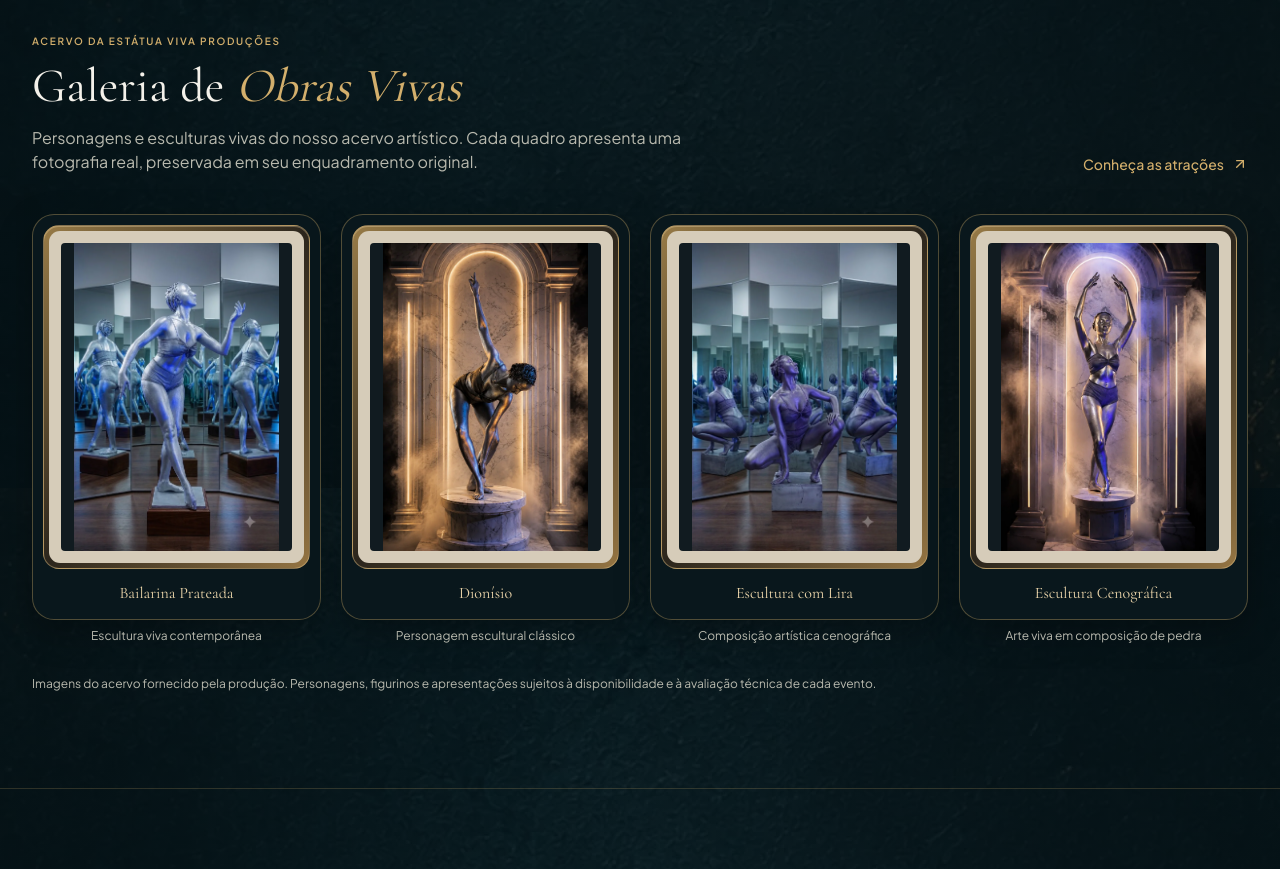
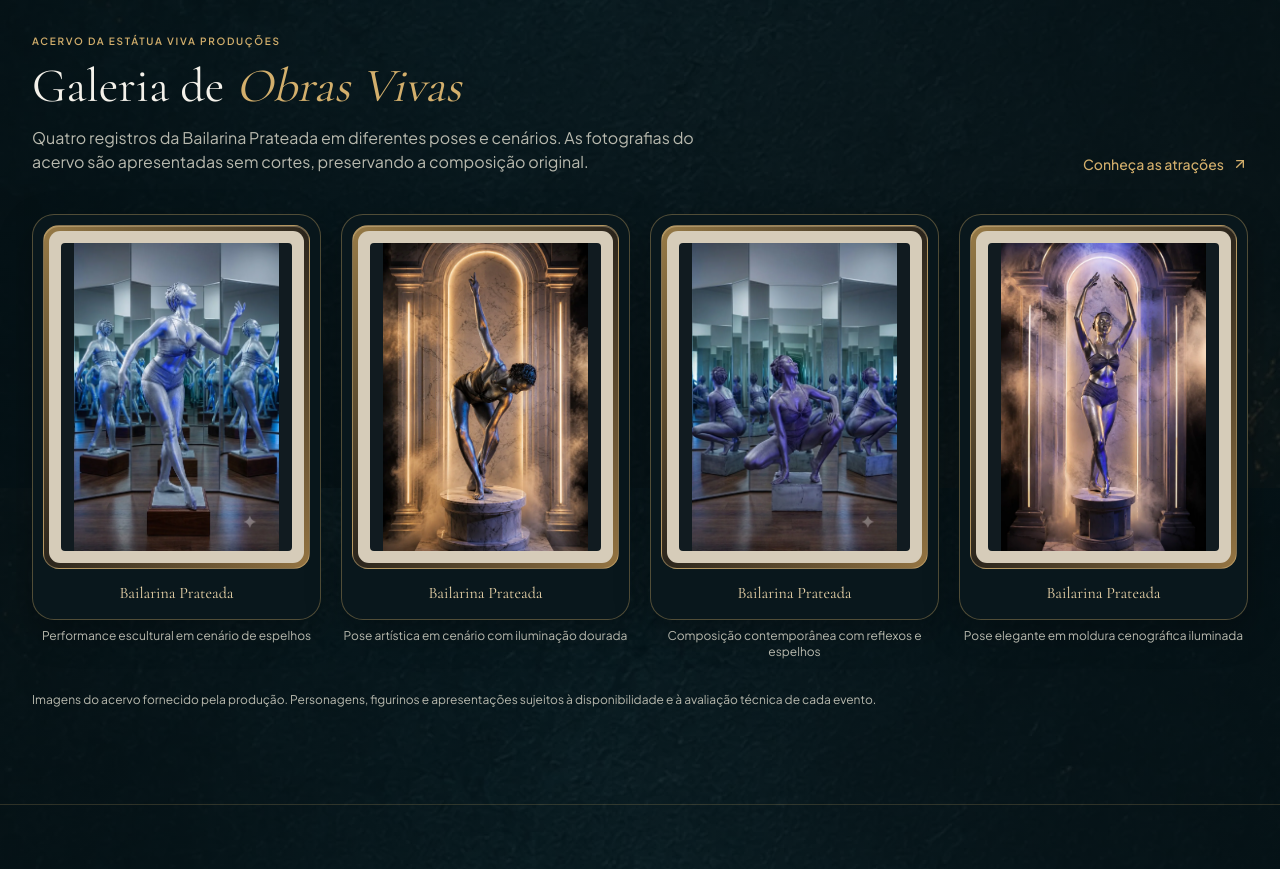
Before and after one commit to mslol21/estatua-viva, a Next.js app: page / in a window 1280 px wide. Shown: the part 4120-4989 px from the top of the page. Built offline with nearby package versions, Linux system fonts and the light colour scheme; no server answers.

Commit message:
fix: identify all four gallery photos as Bailarina Prateada

```diff
--- a/src/components/GaleriaObrasVivas.tsx
+++ b/src/components/GaleriaObrasVivas.tsx
@@ -3,10 +3,10 @@ import ArtworkFrame from '@/components/ArtworkFrame';
 import { ArrowUpRight } from 'lucide-react';
 
 const obras = [
-  { src: '/images/fim-de-ano/escultura_prata_nova.webp', title: 'Bailarina Prateada', detail: 'Escultura viva contemporânea' },
-  { src: '/images/fim-de-ano/dionisio_escultura_nova.webp', title: 'Dionísio', detail: 'Personagem escultural clássico' },
-  { src: '/images/fim-de-ano/escultura_lira_nova.webp', title: 'Escultura com Lira', detail: 'Composição artística cenográfica' },
-  { src: '/images/fim-de-ano/escultura_cenografica_nova.webp', title: 'Escultura Cenográfica', detail: 'Arte viva em composição de pedra' },
+  { src: '/images/fim-de-ano/escultura_prata_nova.webp', title: 'Bailarina Prateada', detail: 'Performance escultural em cenário de espelhos' },
+  { src: '/images/fim-de-ano/dionisio_escultura_nova.webp', title: 'Bailarina Prateada', detail: 'Pose artística em cenário com iluminação dourada' },
+  { src: '/images/fim-de-ano/escultura_lira_nova.webp', title: 'Bailarina Prateada', detail: 'Composição contemporânea com reflexos e espelhos' },
+  { src: '/images/fim-de-ano/escultura_cenografica_nova.webp', title: 'Bailarina Prateada', detail: 'Pose elegante em moldura cenográfica iluminada' },
 ];
 
 export default function GaleriaObrasVivas() {
@@ -20,7 +20,7 @@ export default function GaleriaObrasVivas() {
               Galeria de <span className="italic text-champagne-gold">Obras Vivas</span>
             </h2>
             <p className="mt-4 max-w-2xl text-sm leading-relaxed text-stone-warm sm:text-base">
-              Personagens e esculturas vivas do nosso acervo artístico. Cada quadro apresenta uma fotografia real, preservada em seu enquadramento original.
+              Quatro registros da Bailarina Prateada em diferentes poses e cenários. As fotografias do acervo são apresentadas sem cortes, preservando a composição original.
             </p>
           </div>
           <Link href="/fim-de-ano#atracoes" className="inline-flex shrink-0 items-center gap-2 text-sm font-medium text-champagne-gold hover:underline">
@@ -30,7 +30,7 @@ export default function GaleriaObrasVivas() {
         <div className="mt-10 grid grid-cols-2 gap-3 sm:gap-5 lg:grid-cols-4">
           {obras.map((obra) => (
             <article key={obra.src} className="min-w-0">
-              <ArtworkFrame src={obra.src} alt={obra.title + ' — fotografia original do acervo artístico'} label={obra.title} sizes="(max-width: 639px) 48vw, (max-width: 1023px) 45vw, 24vw" />
+              <ArtworkFrame src={obra.src} alt={obra.title + ' — ' + obra.detail.toLowerCase() + ', fotografia do acervo artístico'} label={obra.title} sizes="(max-width: 639px) 48vw, (max-width: 1023px) 45vw, 24vw" />
               <p className="mt-2 text-center text-xs text-stone-warm">{obra.detail}</p>
             </article>
           ))}
```
